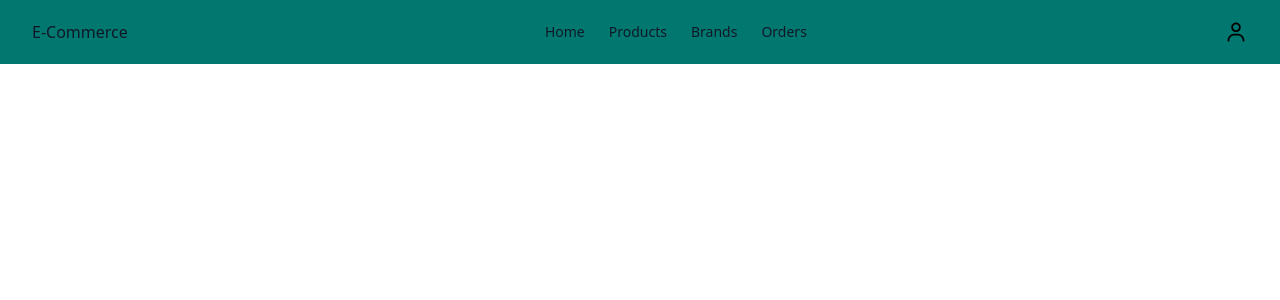
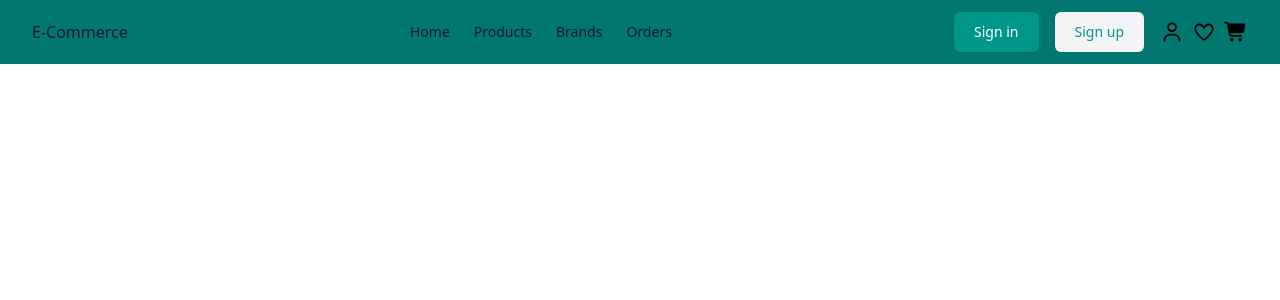
Before and after one commit to Mohammed-A7med/E-commerce, a React (Vite) app: page / in a window 1280 px wide. Shown: the top 300 px of the page. Built offline with nearby package versions, Linux system fonts and the light colour scheme.

Commit message:
refactor(navbar): import HeartIcon, CartShoppingIcon, and MenuIcon components

```diff
--- a/src/shared/Navbar/Navbar.tsx
+++ b/src/shared/Navbar/Navbar.tsx
@@ -1,5 +1,8 @@
 import { Link } from "react-router-dom";
 import UserIcon from "../../components/Icons/UserIcon";
+import HeartIcon from "../../components/Icons/HeartIcon";
+import CartShoppingIcon from "../../components/Icons/CartShoppingIcon";
+import MenuIcon from "../../components/Icons/MenuIcon";
 
 export default function Navbar() {
   const basePath = "/dashboard";
@@ -39,35 +42,37 @@ export default function Navbar() {
             </nav>
           </div>
 
-          <div className="icons flex gap-2">
-            <UserIcon />
-          </div>
-          {/*
           <div className="flex items-center gap-4">
             <div className="sm:flex sm:gap-4">
-              <a
+              <Link
                 className="rounded-md bg-teal-600 px-5 py-2.5 text-sm font-medium text-white shadow-sm dark:hover:bg-teal-500"
-                href="#"
+                to="/login"
               >
-                Login
-              </a>
+                Sign in
+              </Link>
 
               <div className="hidden sm:flex">
-                <a
+                <Link
                   className="rounded-md bg-gray-100 px-5 py-2.5 text-sm font-medium text-teal-600 dark:bg-gray-800 dark:text-white dark:hover:text-white/75"
-                  href="#"
+                  to="/register"
                 >
-                  Register
-                </a>
+                  Sign up
+                </Link>
               </div>
             </div>
 
+            <div className="icons flex gap-2">
+              <UserIcon className="hidden sm:flex" />
+              <HeartIcon />
+              <CartShoppingIcon  />
+            </div>
+
             <div className="block md:hidden">
-              <button className="rounded-sm bg-gray-100 p-2 text-gray-600 transition hover:text-gray-600/75 dark:bg-gray-800 dark:text-white dark:hover:text-white/75">
-
+              <button className="rounded-sm bg-gray-200 p-2 text-gray-900 transition hover:text-gray-900/75 dark:bg-gray-800">
+                <MenuIcon />
               </button>
             </div>
-          </div> */}
+          </div>
         </div>
       </div>
     </header>
```
